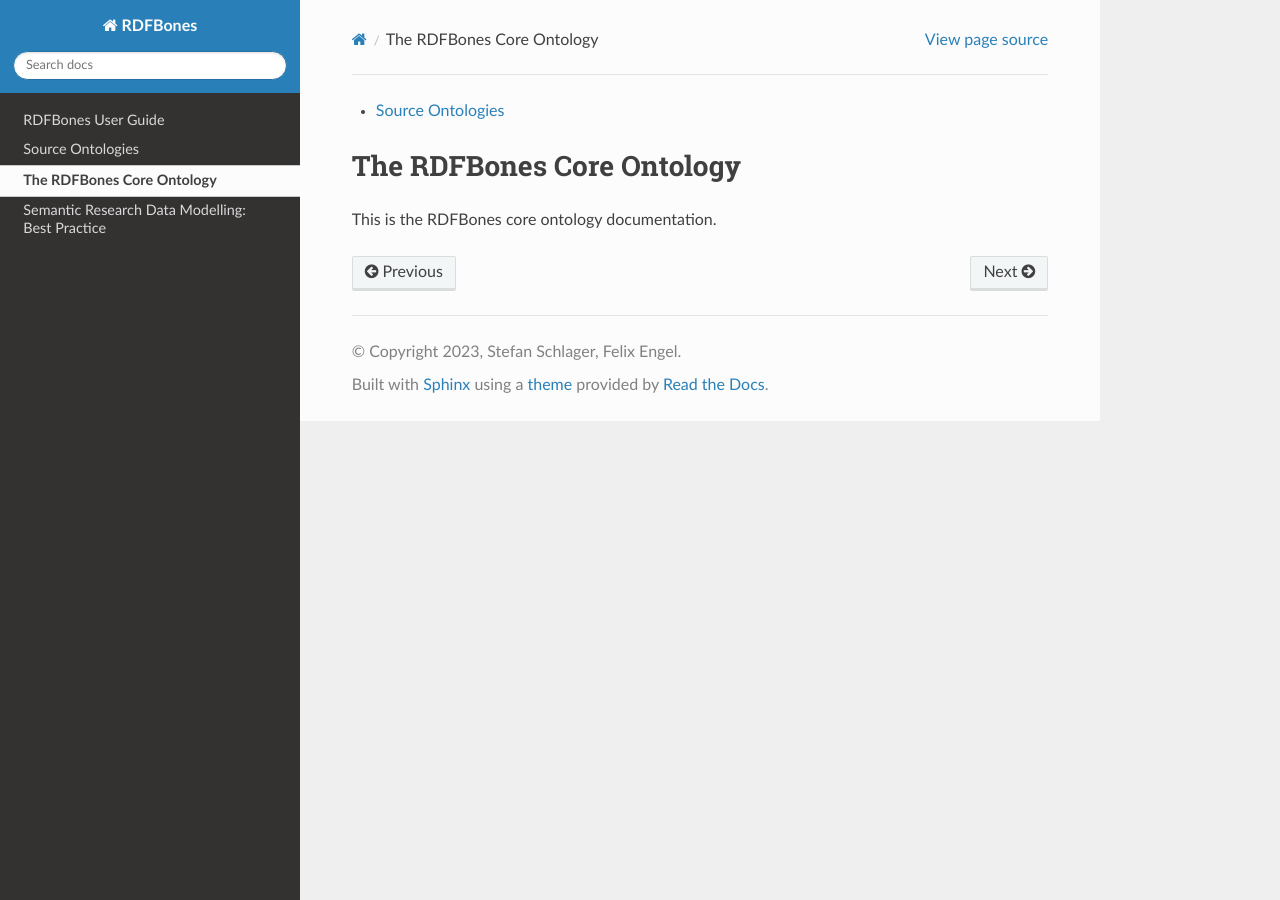
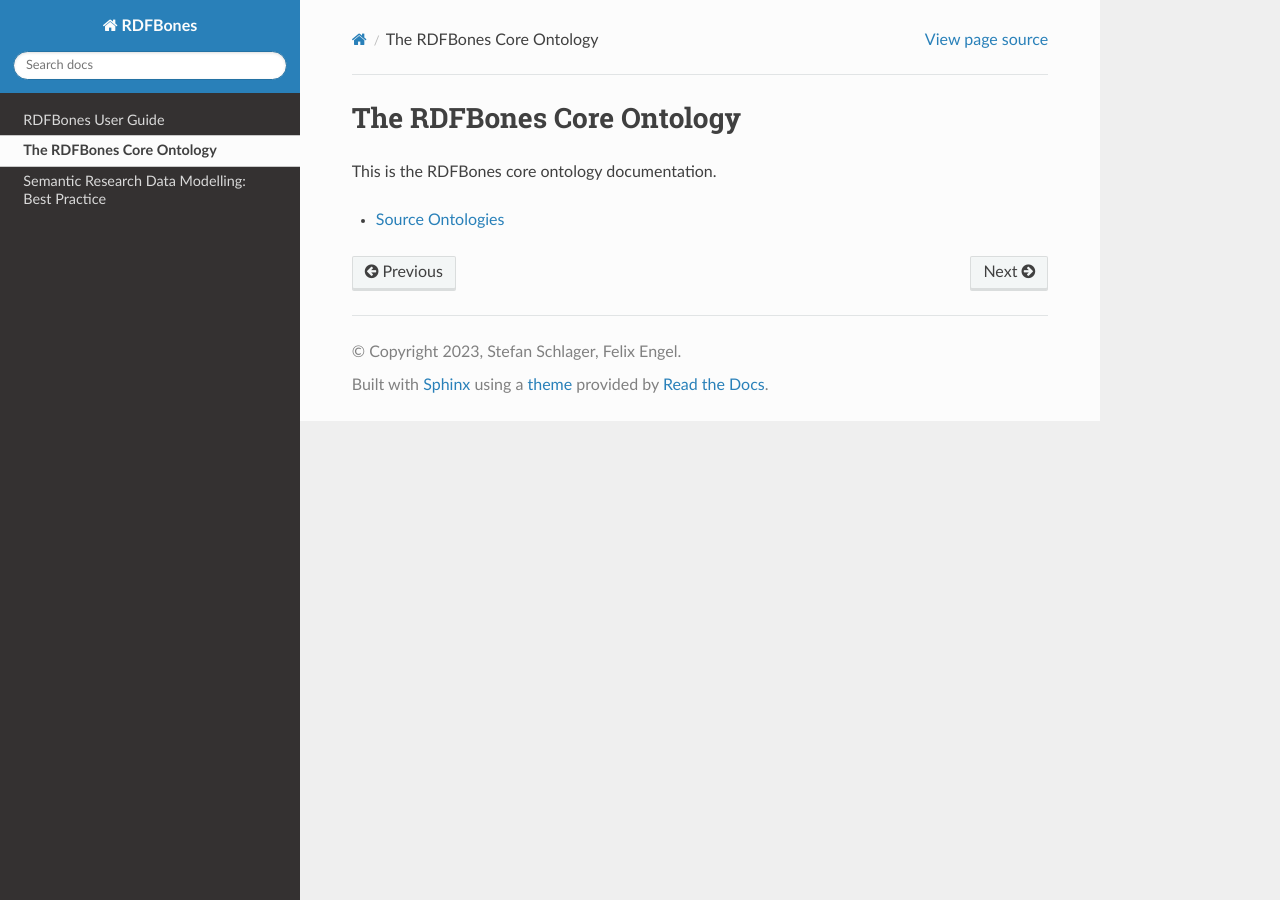
Before and after one commit to RDFBones/RDFBones-O, a Sphinx documentation site: the page built from docs/core/core_main.rst, in a window 1280 px wide. Built offline with Sphinx 7.4.7 and the Read the Docs theme 2.0.0, drawn with Linux system fonts in a browser that asks for light colours.

```diff
--- a/docs/core/core_main.rst
+++ b/docs/core/core_main.rst
@@ -1,8 +1,8 @@
-.. toctree::
-
-   ontologies/ontologies_main
-
 The RDFBones Core Ontology
 ==========================
 
 This is the RDFBones core ontology documentation.
+
+.. toctree::
+
+   ontologies/ontologies_main
```
